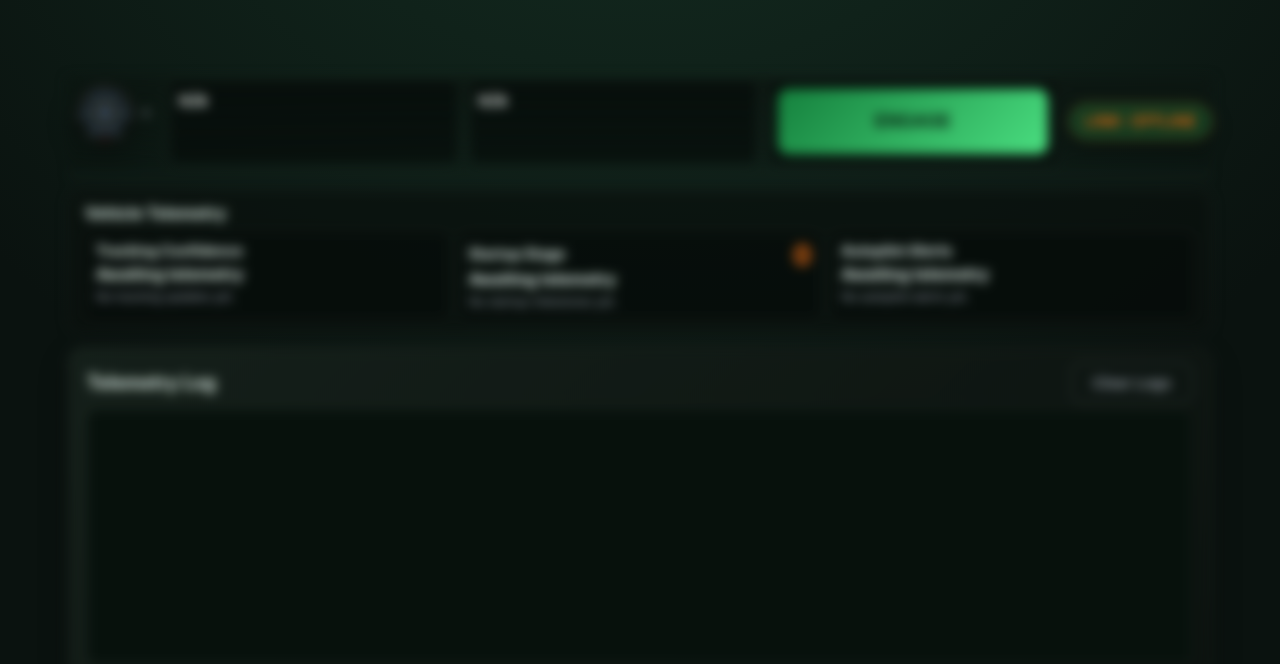
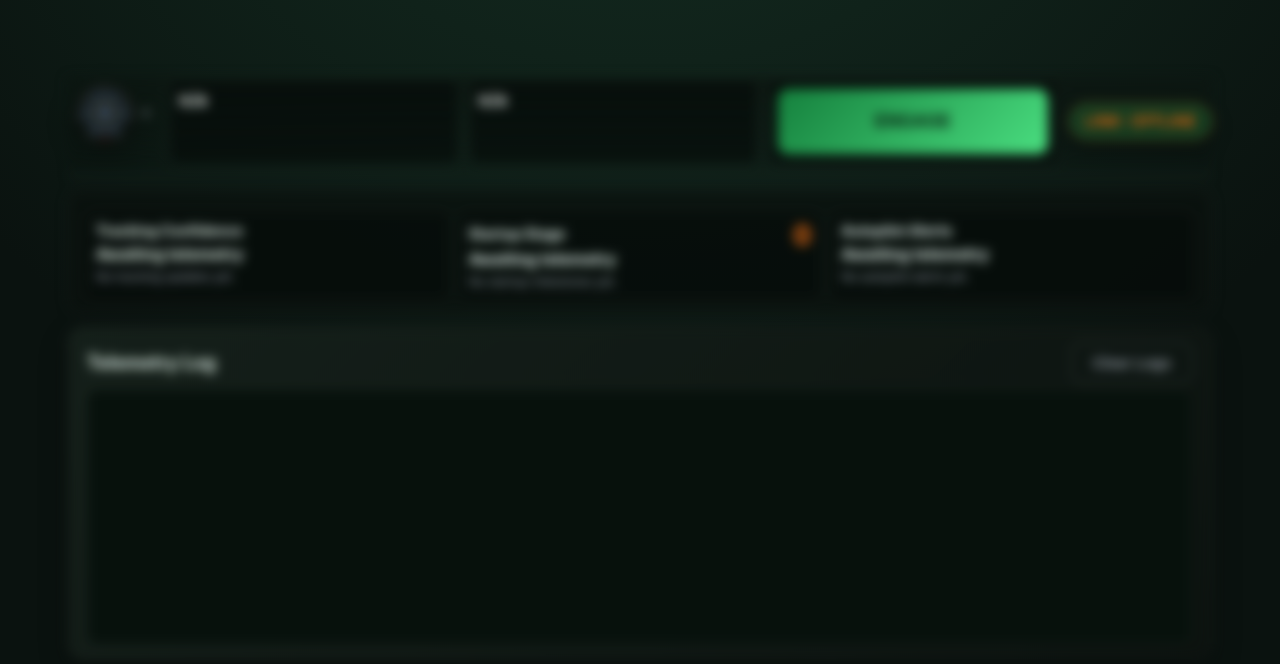
Before and after one commit to fitoori/Aeronomicon, a Flask app: page / in a window 1280 px wide. Shown: the part 384-1048 px from the top of the page. Run offline with Flask 3, Linux system fonts and the light colour scheme; data that the repository does not hold is empty; parts of the project's set-up code (start-up, migrations or seed data) failed here and were passed over.

Commit message:
Remove telemetry header title

```diff
--- a/webapp/templates/index.html
+++ b/webapp/templates/index.html
@@ -114,9 +114,7 @@
 
       <section class="pin-area">
         <article class="toolbar" id="autopilot-section">
-          <div class="toolbar__header">
-            <h2>Vehicle Telemetry</h2>
-          </div>
+          <div class="toolbar__header"></div>
           <div class="toolbar__items">
             <div class="health-card" id="tracking-card">
               <h3>Tracking Confidence</h3>
```
